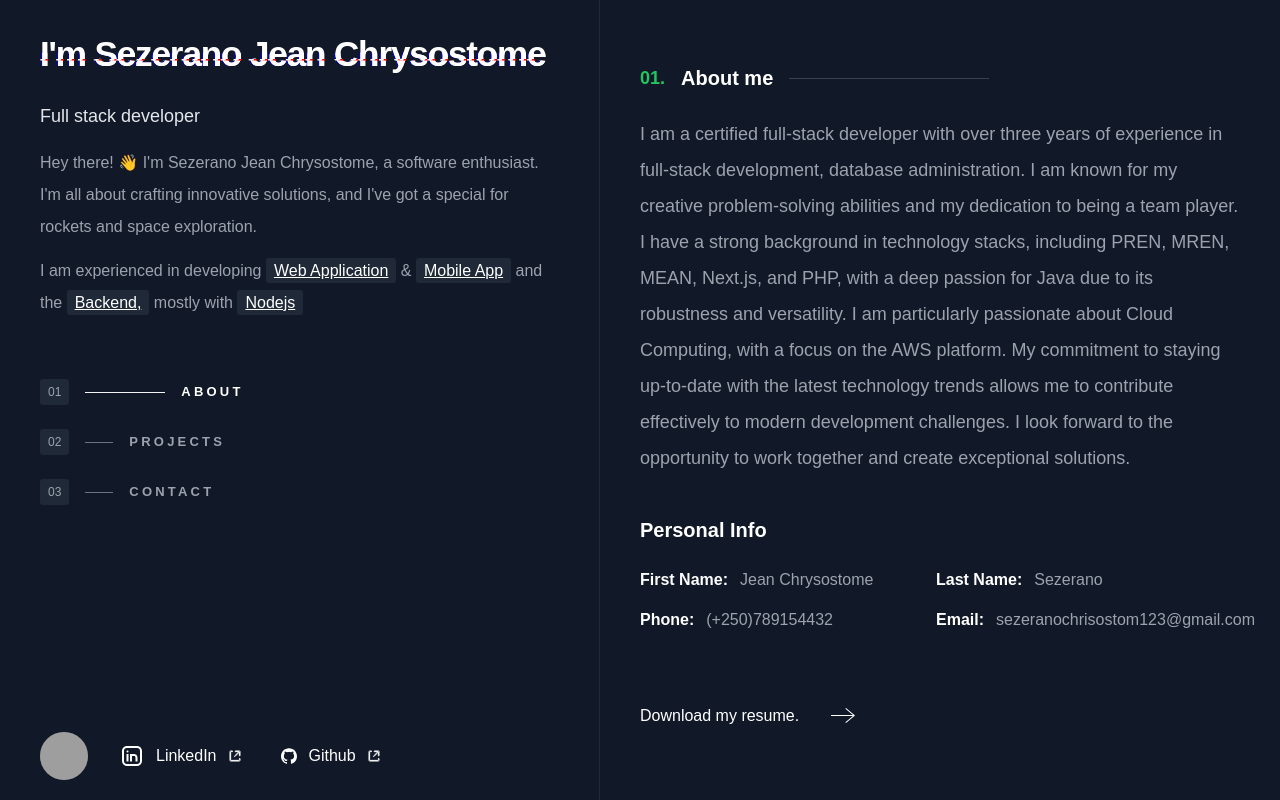
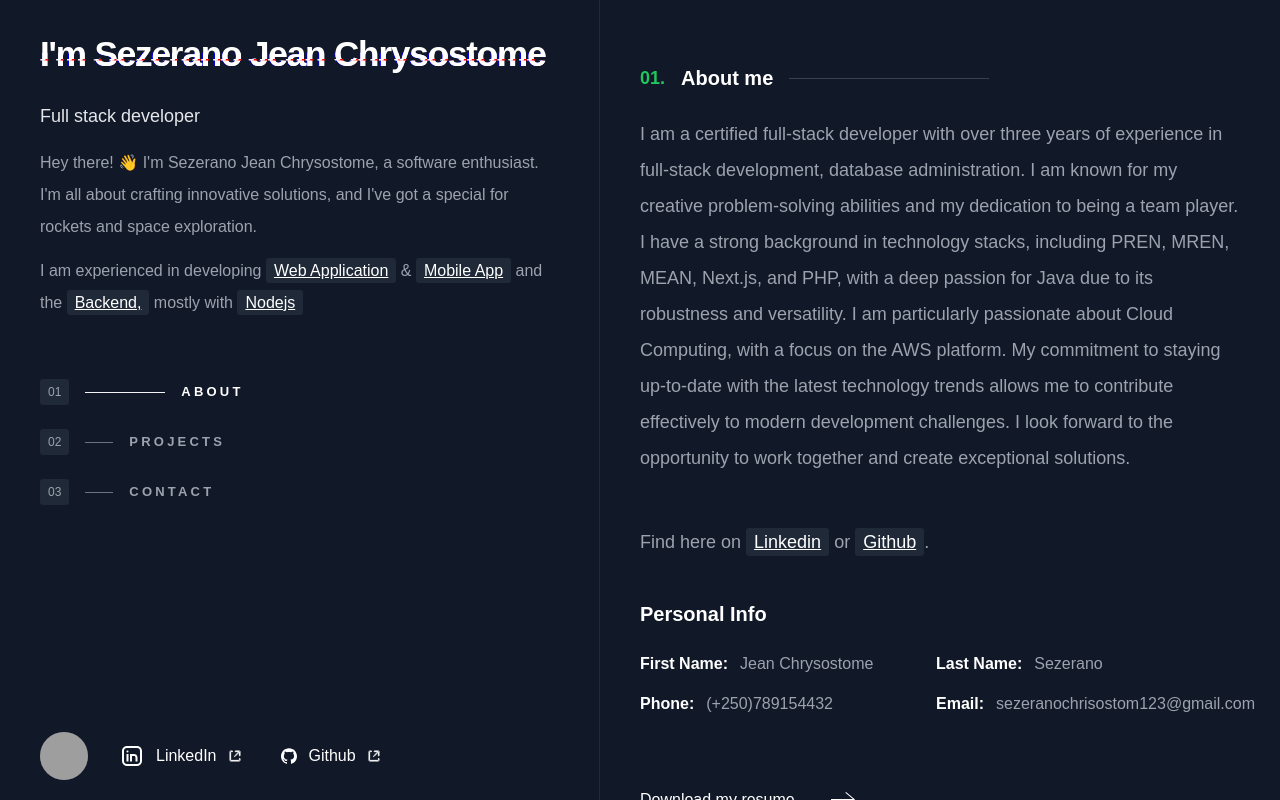
Before and after one commit to chrisostome01/sezeranoJchrisostome, a Nuxt app: page / in a window 1280 px wide. Built offline with nearby package versions, Linux system fonts and the light colour scheme; grey boxes are pictures that could not be loaded; a web font is replaced by a local one.

Commit message:
feat: upload my cv and add more project

```diff
--- a/components/About.vue
+++ b/components/About.vue
@@ -21,6 +21,10 @@
           allows me to contribute effectively to modern development challenges.
           I look forward to the opportunity to work together and create
           exceptional solutions.
+        </p>
+        <p class="mt-3">
+          Find here on <a href="https://www.linkedin.com/in/sezerano-jean-chrysostome-61bb4a1b9/" class="tagline">Linkedin</a> or
+          <a href="https://github.com/sezeranoJchrisostome" class="tagline">Github</a>.
         </p>
       </div>
       <div class="mt-10">
```
